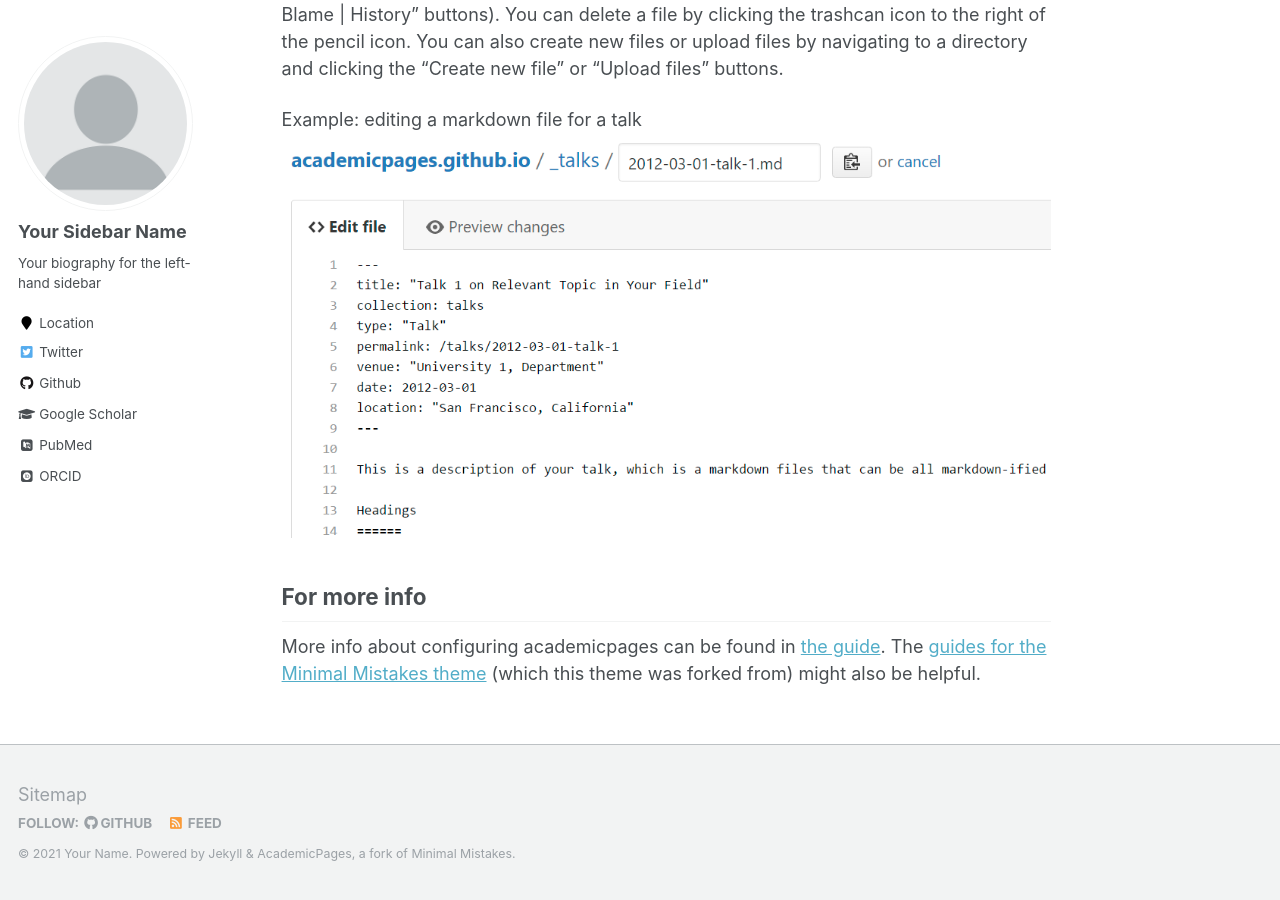
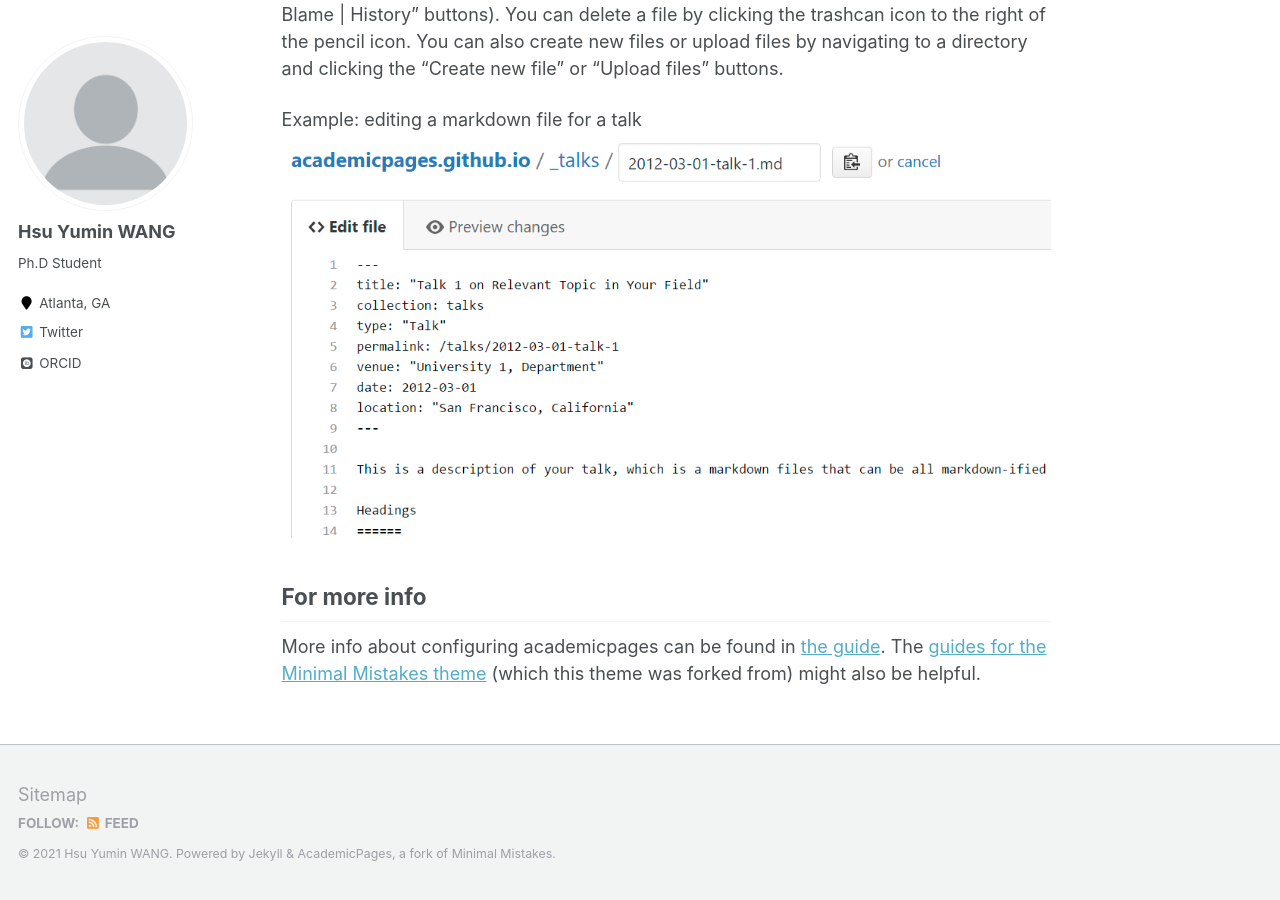
Before and after one commit to hsuyumin/hsuyumin.github.io, a Jekyll site: the page built from _pages/about.md, in a window 1280 px wide and 900 px high, scrolled down 2463 px. Built offline with Jekyll 4.4.1, drawn with Linux system fonts in a browser that asks for light colours; some web fonts are replaced; some of the changed text lies outside the part shown.

Commit message:
Update _config.yml

```diff
--- a/_config.yml
+++ b/_config.yml
@@ -7,13 +7,13 @@
 
 # Site Settings
 locale                   : "en-US"
-title                    : "Your Name / Site Title"
+title                    : "Hsu Yumin WANG"
 title_separator          : "-"
-name                     : &name "Your Name"
-description              : &description "personal description"
-url                      : https://academicpages.github.io # the base hostname & protocol for your site e.g. "https://mmistakes.github.io"
+name                     : &name "Hsu Yumin WANG"
+description              : &description "Aloha!"
+url                      : https://hsuyumin.github.io # the base hostname & protocol for your site e.g. "https://mmistakes.github.io"
 baseurl                  : "" # the subpath of your site, e.g. "/blog"
-repository               : "academicpages/academicpages.github.io"
+repository               : "hsuyumin/hsuyumin.github.io"
 teaser                   :  # filename of teaser fallback teaser image placed in /images/, .e.g. "500x300.png"
 breadcrumbs              : false # true, false (default)
 words_per_minute         : 160
@@ -80,13 +80,13 @@ analytics:
 
 # Site Author
 author:
-  name             : "Your Sidebar Name"
+  name             : "Hsu Yumin WANG"
   avatar           : "profile.png"
-  bio              : "Your biography for the left-hand sidebar"
-  location         : "Location"
+  bio              : "Ph.D Student"
+  location         : "Atlanta, GA"
   employer         :
-  pubmed           : "https://www.ncbi.nlm.nih.gov/pubmed/?term=john+snow"
-  googlescholar    : "http://yourfullgooglescholarurl.com"
+  pubmed           : #"https://www.ncbi.nlm.nih.gov/pubmed/?term=john+snow"
+  googlescholar    : #"http://yourfullgooglescholarurl.com"
   email            :
   researchgate     :  # example: "https://www.researchgate.net/profile/yourprofile"
   uri              :
@@ -96,7 +96,7 @@ author:
   flickr           :
   facebook         :
   foursquare       :
-  github           : "academicpages"
+  github           : #"academicpages"
   google_plus      :
   keybase          :
   instagram        :
```
